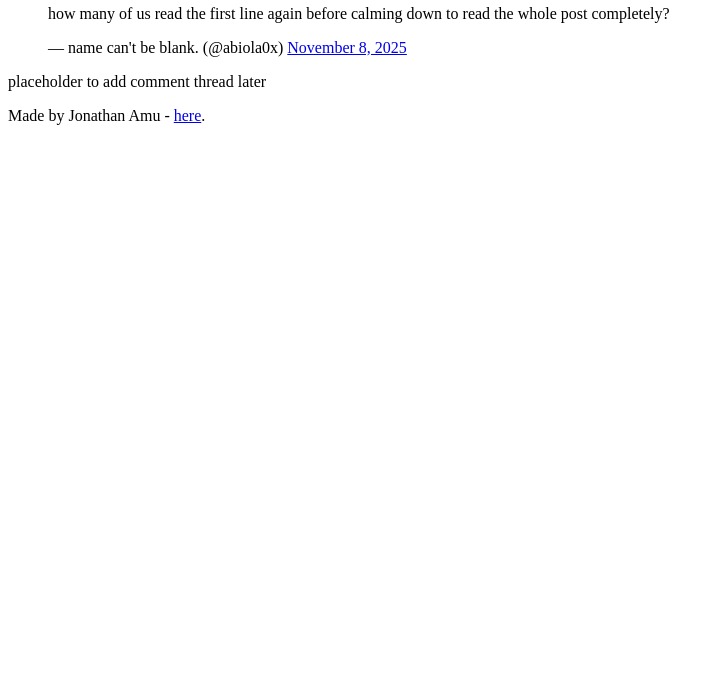
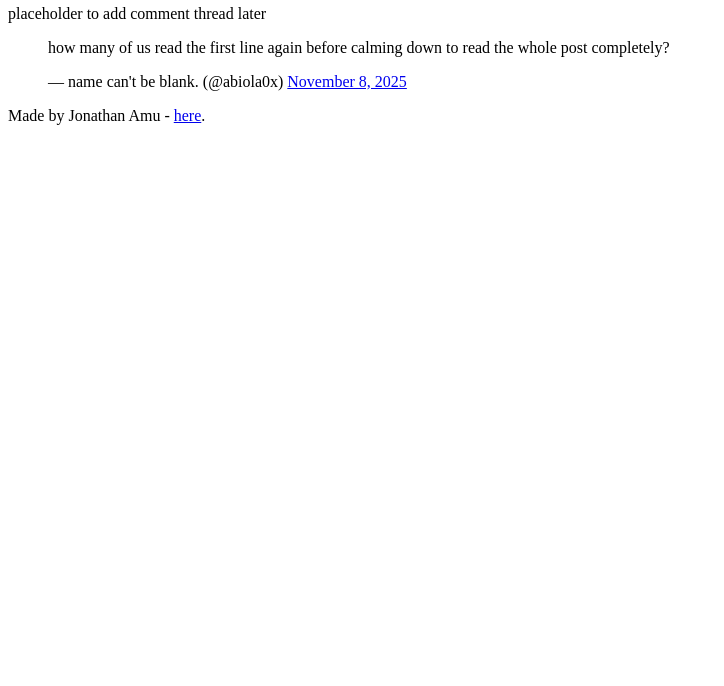
Before and after one commit to abiolaa0x/My_First_Portfolio, a plain HTML site: page html_basic/tweets.html in a window 1280 px wide. Shown: the part 114-800 px from the top of the page, without its empty margins (0-724 px from the left). Drawn offline with Linux system fonts and the light colour scheme.

Commit message:
did the needful.

```diff
--- a/html_basic/tweets.html
+++ b/html_basic/tweets.html
@@ -14,28 +14,27 @@
         </ul>
       </nav>
     </header>
-
     <main>
       <article>
         <h1>Tweets</h1>
       </article>
 
-      <blockquote class="twitter-tweet">
-        <p lang="en" dir="ltr">
-          how many of us read the first line again before calming down to read
-          the whole post completely?
-        </p>
-        &mdash; name can&#39;t be blank. (@abiola0x)
-        <a
-          href="https://twitter.com/abiola0x/status/1987258761057058852?ref_src=twsrc%5Etfw"
-          >November 8, 2025</a
-        >
-      </blockquote>
-
       <aside>
         <p>placeholder to add comment thread later</p>
       </aside>
     </main>
+
+    <blockquote class="twitter-tweet">
+      <p lang="en" dir="ltr">
+        how many of us read the first line again before calming down to read the
+        whole post completely?
+      </p>
+      &mdash; name can&#39;t be blank. (@abiola0x)
+      <a
+        href="https://twitter.com/abiola0x/status/1987258761057058852?ref_src=twsrc%5Etfw"
+        >November 8, 2025</a
+      >
+    </blockquote>
 
     <footer>
       <p>
```
